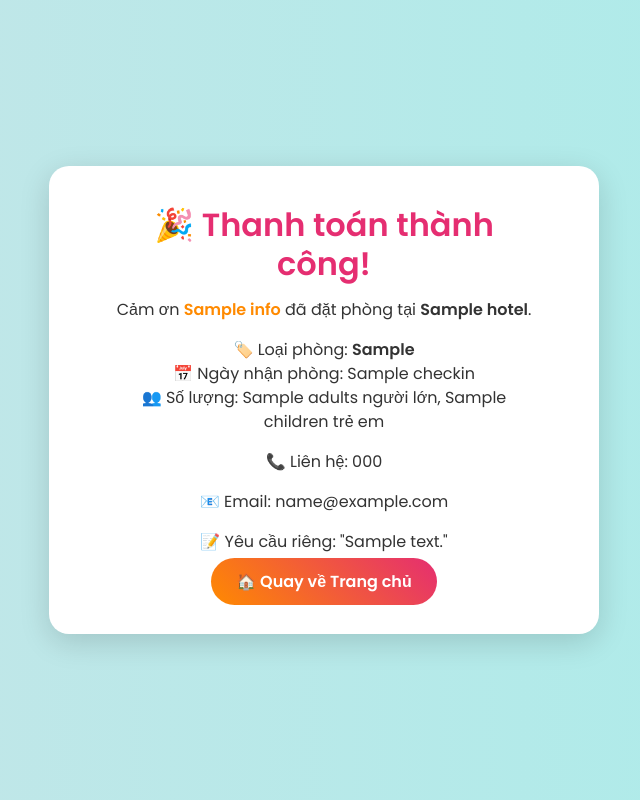
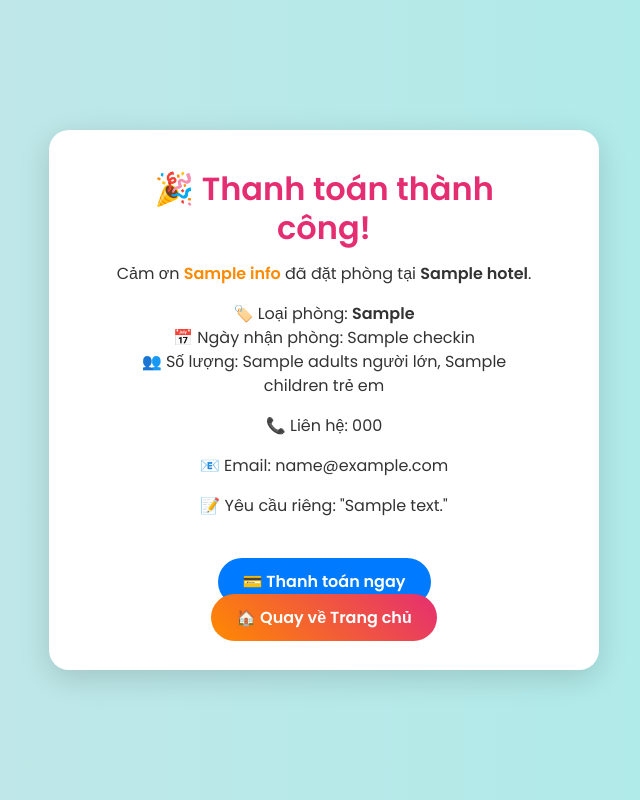
Before and after one commit to DoKhacThanhCong/Group-09-Hotel-recommendation, a Python web app: template templates/success.html in a window 1280 px wide. Shown: the whole page, without its empty margins (316-956 px from the left). Run offline with Jinja, Linux system fonts and the light colour scheme; the template is opened without the code that fills it: most values are stand-ins (such as "Sample title", 1, 10 or a date in 2020).

Commit message:
Add payment button to success page
Added a payment button for immediate payment in the success page.

```diff
--- a/templates/success.html
+++ b/templates/success.html
@@ -88,6 +88,24 @@
                 transform: scale(1.05);
                 box-shadow: 0 0 15px rgba(255,138,0,0.5);
             }
+
+        /* Nút thanh toán */
+        .btn-pay {
+            margin-top: 20px;
+            padding: 12px 25px;
+            border-radius: 30px;
+            background: #007bff;
+            color: white;
+            font-weight: 600;
+            display: inline-block;
+            text-decoration: none;
+            transition: 0.3s ease;
+        }
+
+            .btn-pay:hover {
+                background: #0056b3;
+                transform: scale(1.05);
+            }
     </style>
 </head>
 
@@ -106,6 +124,11 @@
         {% if info.email %}<p>📧 Email: {{ info.email }}</p>{% endif %}
         {% if info.note %}<p>📝 Yêu cầu riêng: "{{ info.note }}"</p>{% endif %}
 
+        <!-- ⭐⭐⭐ THÊM NÚT THANH TOÁN TẠI ĐÂY ⭐⭐⭐ -->
+        <div style="margin-top: 20px;">
+            <a href="/payment/{{ info.booking_code }}" class="btn-pay">💳 Thanh toán ngay</a>
+        </div>
+        <!-- ⭐⭐⭐ HẾT PHẦN THÊM ⭐⭐⭐ -->
         {% else %}
         <p>Cảm ơn <span class="highlight">{{ fullname }}</span> đã đặt phòng tại <strong>{{ hotel.name }}</strong>.</p>
         <p>🏷️ Loại phòng: <strong>{{ room_type }}</strong></p>
```
